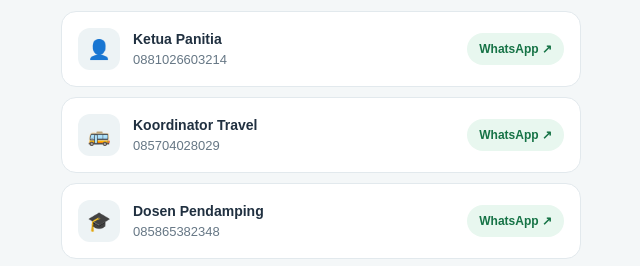
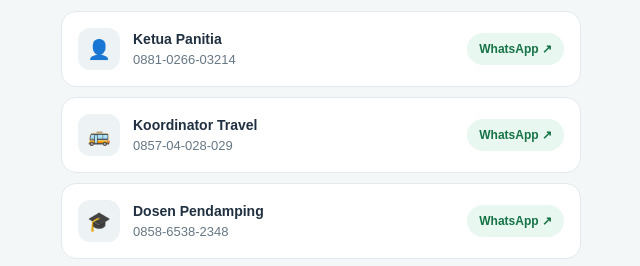
Before and after one commit to megawantyputri/kontak-darurat-pls-unesa, a plain HTML site: page index.html in a window 1280 px wide. Shown: the part 257-523 px from the top of the page, 319-959 px from the left. Drawn offline with Linux system fonts and the light colour scheme.

Commit message:
Update index.html

```diff
--- a/index.html
+++ b/index.html
@@ -54,7 +54,7 @@
     <div class="avatar" aria-hidden="true">👤</div>
     <div class="details">
       <p class="role">Ketua Panitia</p>
-      <p class="number">0881026603214</p>
+      <p class="number">0881-0266-03214</p>
     </div>
     <a class="wa" href="https://wa.me/62881026603214" target="_blank" rel="noopener">WhatsApp ↗</a>
   </section>
@@ -63,7 +63,7 @@
     <div class="avatar" aria-hidden="true">🚌</div>
     <div class="details">
       <p class="role">Koordinator Travel</p>
-      <p class="number">085704028029</p>
+      <p class="number">0857-04-028-029</p>
     </div>
     <a class="wa" href="https://wa.me/6285704028029" target="_blank" rel="noopener">WhatsApp ↗</a>
   </section>
@@ -72,7 +72,7 @@
     <div class="avatar" aria-hidden="true">🎓</div>
     <div class="details">
       <p class="role">Dosen Pendamping</p>
-      <p class="number">085865382348</p>
+      <p class="number">0858-6538-2348</p>
     </div>
     <a class="wa" href="https://wa.me/6285865382348" target="_blank" rel="noopener">WhatsApp ↗</a>
   </section>
```
